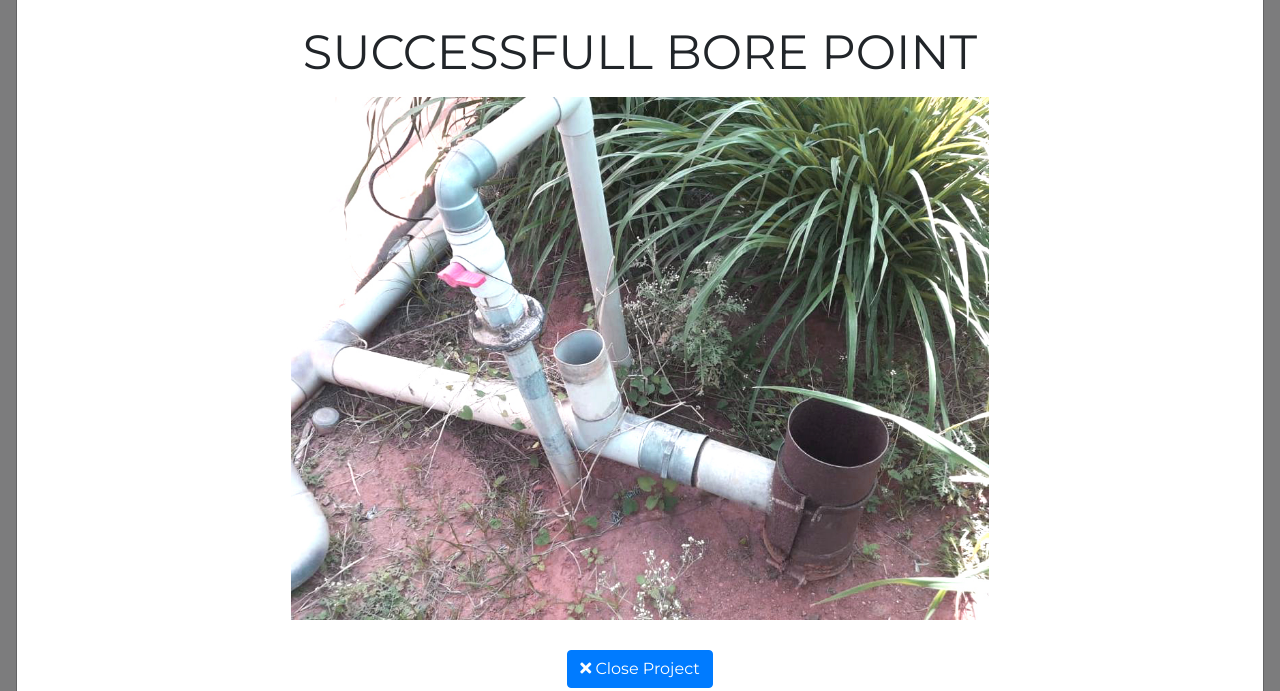
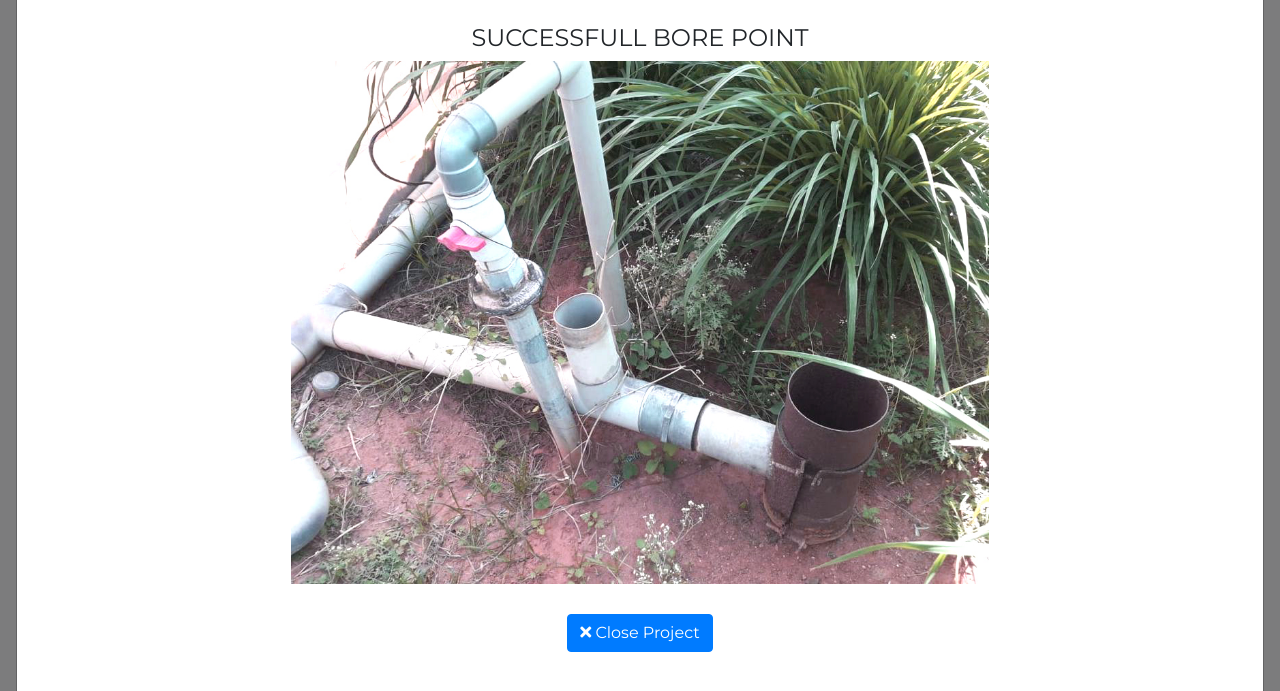
Before and after one commit to jalakalpa/jalakalpa.github.io, a website with bundled scripts: page index.html in a window 1280 px wide. Both pictures are taken after a click on the link 260 px from the left and 3478 px from the top of the page. Shown: the part 3187-3878 px from the top of the page. Built offline with nearby package versions, Linux system fonts and the light colour scheme; files whose address does not match are found by name; a web font is replaced by a local one.

Commit message:
Update index.html

```diff
--- a/index.html
+++ b/index.html
@@ -462,7 +462,7 @@
             <div class="col-lg-8 mx-auto">
               <div class="modal-body">
                 <!-- Project Details Go Here -->
-                <h2 class="text-uppercase">Successfull Bore point</h2>
+                <h4 class="text-uppercase">Successfull Bore point</h4>
                 <img class="img-fluid d-block mx-auto" src="img/portfolio/p1.jpg" alt="">
 
                 <button class="btn btn-primary" data-dismiss="modal" type="button">
@@ -490,7 +490,7 @@
             <div class="col-lg-8 mx-auto">
               <div class="modal-body">
                 <!-- Project Details Go Here -->
-                <h2 class="text-uppercase">Successfull Bore point</h2>
+                <h4 class="text-uppercase">Successfull Bore point</h4>
                <img class="img-fluid d-block mx-auto" src="img/portfolio/p2.jpg.jpg" alt="">
 
                 <button class="btn btn-primary" data-dismiss="modal" type="button">
@@ -518,7 +518,7 @@
             <div class="col-lg-8 mx-auto">
               <div class="modal-body">
                 <!-- Project Details Go Here -->
-                <h2 class="text-uppercase">Successfull Bore point</h2>
+                <h4 class="text-uppercase">Successfull Bore point</h4>
                 <img class="img-fluid d-block mx-auto" src="img/portfolio/p3.jpg" alt="">
 
                 <button class="btn btn-primary" data-dismiss="modal" type="button">
@@ -546,7 +546,7 @@
             <div class="col-lg-8 mx-auto">
               <div class="modal-body">
                 <!-- Project Details Go Here -->
-                <h2 class="text-uppercase">Successfull Bore point</h2>
+                <h4 class="text-uppercase">Successfull Bore point</h4>
                   <img class="img-fluid d-block mx-auto" src="img/portfolio/p4.jpg" alt="">
                   <button class="btn btn-primary" data-dismiss="modal" type="button">
                   <i class="fas fa-times"></i>
@@ -573,7 +573,7 @@
             <div class="col-lg-8 mx-auto">
               <div class="modal-body">
                 <!-- Project Details Go Here -->
-                <h2 class="text-uppercase">Successfull Bore point</h2>
+                <h4 class="text-uppercase">Successfull Bore point</h4>
                 <img class="img-fluid d-block mx-auto" src="img/portfolio/ap.jpg" alt="">
                  <button class="btn btn-primary" data-dismiss="modal" type="button">
                   <i class="fas fa-times"></i>
@@ -600,7 +600,7 @@
             <div class="col-lg-8 mx-auto">
               <div class="modal-body">
                 <!-- Project Details Go Here -->
-                <h2 class="text-uppercase">Successfull Bore point</h2>
+                <h4 class="text-uppercase">Successfull Bore point</h4>
              <iframe width="560" height="315" src="https://www.youtube.com/embed/cMV0OinNgDc" frameborder="0" allow="accelerometer; autoplay; encrypted-media; gyroscope; picture-in-picture" allowfullscreen></iframe>"
 
                   <button class="btn btn-primary" data-dismiss="modal" type="button">
```
